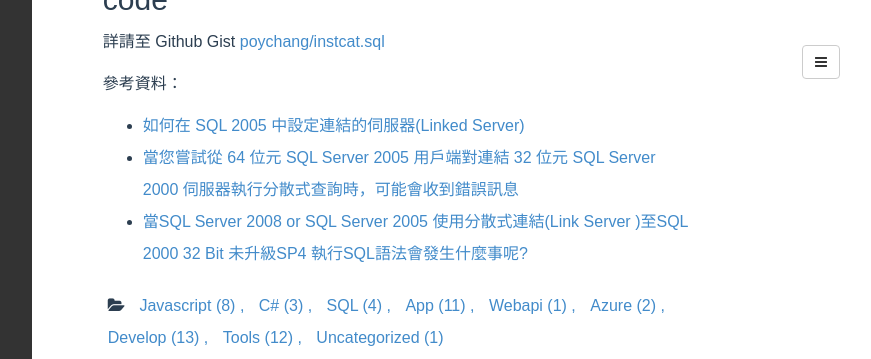
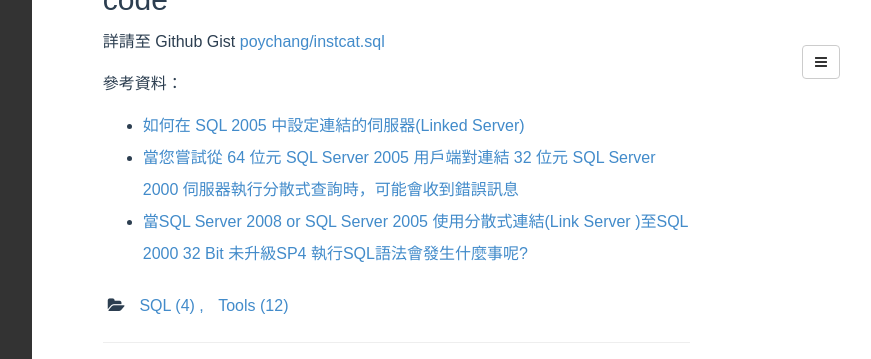
Before and after one commit to poychang/poychang.github.io, a Jekyll site: the page built from _posts/2016-07-19-sql-2000-dblink.md, in a window 1280 px wide and 900 px high, scrolled down 907 px, cut to the strip 0-359 px from the top of the window. Shown: the whole strip, without its empty margins (395-1266 px from the left). Built offline with Jekyll 4.4.1, drawn with Linux system fonts in a browser that asks for light colours; some web fonts are replaced; comment, search, counter and statistics services are not loaded.

Commit message:
alter post

```diff
--- a/_posts/2016-07-19-sql-2000-dblink.md
+++ b/_posts/2016-07-19-sql-2000-dblink.md
@@ -4,7 +4,7 @@ title: 使用 64 位元 SQL Server 無法連結到 SQL Server 2000
 date: 2016-07-19 11:11
 author: Poy
 comments: true
-categories: [Javascript, C#, SQL, App, Webapi, Azure, Develop, Tools, Uncategorized]
+categories: [SQL, Tools]
 ---
 今天在做 64 位元的 SQL Server 使用 DB Link 到 SQL Server 2000 時，可以正確的連接到，可是在做查詢時，卻出現下面這種錯誤訊息：
 
```
